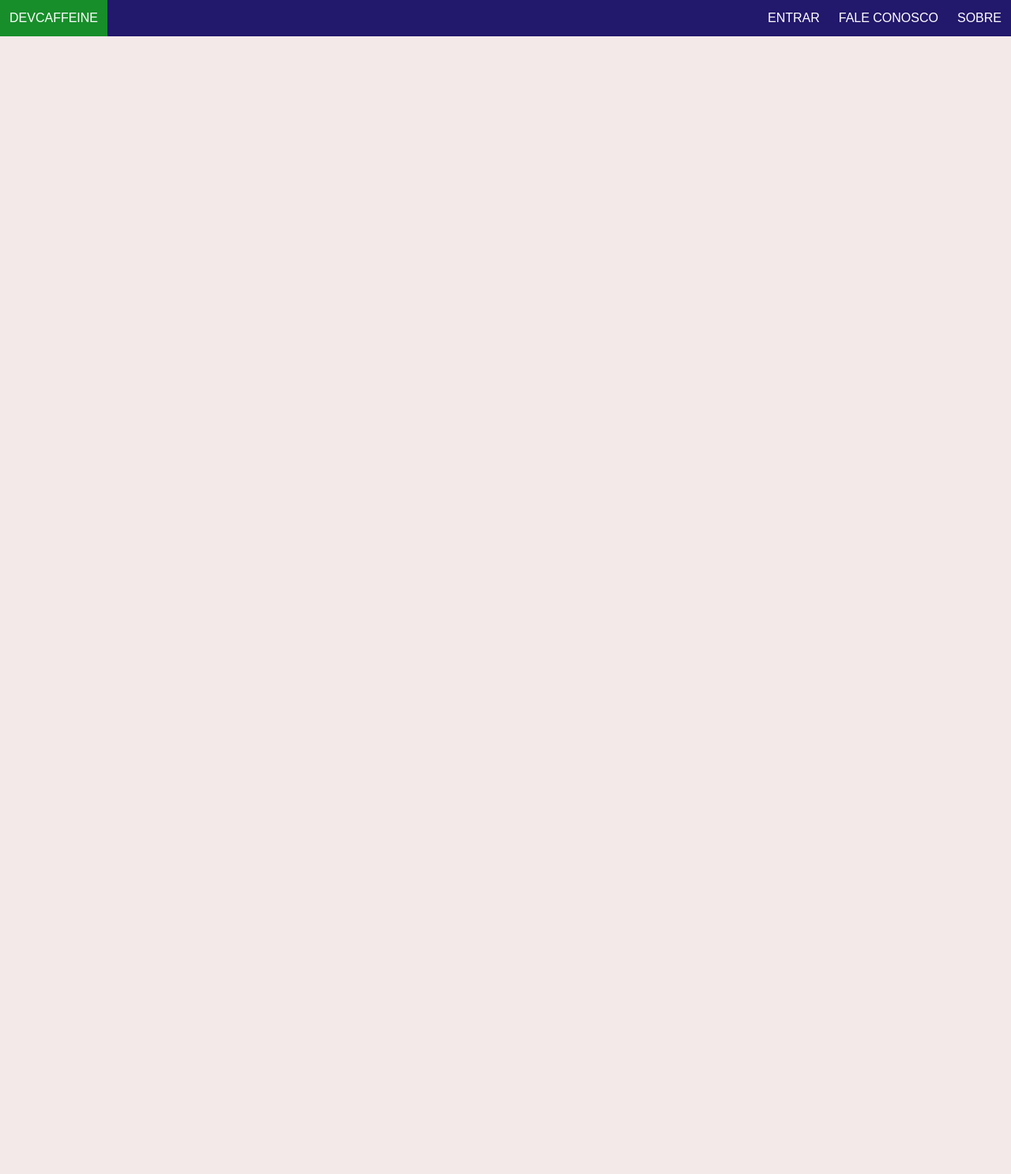
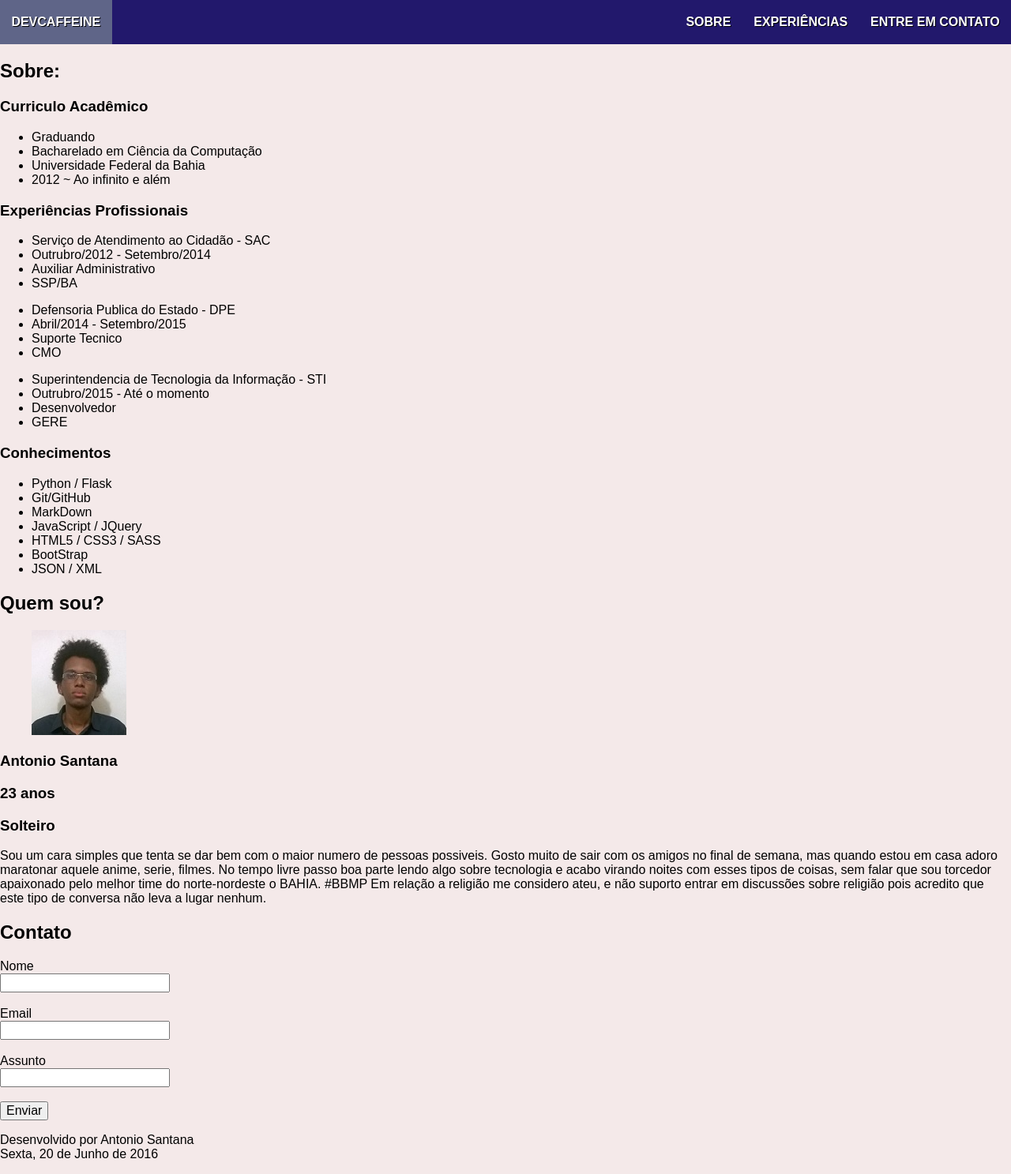
Before and after one commit to antoniocsz/aprendendo-git, a Flask app: page / in a window 1280 px wide. Shown: the whole page at 79% size. Before the commit the page ends 46 px from the top, so only its background shows below. Run offline with Flask 2, Linux system fonts and the light colour scheme.

Commit message:
inserção do conteudo estatico do site

```diff
--- a/helloproject/static/css/style.css
+++ b/helloproject/static/css/style.css
@@ -1,7 +1,7 @@
 .body {
   background-color: #f4e9e9;
-  width: 100%;
-  height: 100%; }
+  max-width: 100%;
+  max-height: 100%; }
 
 .menu {
   padding: 0;
@@ -12,14 +12,18 @@
   overflow: hidden; }
   .menu .esquerda {
     float: left;
-    background-color: #178e2a; }
+    background-color: #51b861; }
   .menu .direita {
     float: right; }
   .menu .esquerda .botaos, .menu .direita .botaos {
     text-transform: uppercase;
     text-decoration: none;
     display: block;
-    padding: 14px 12px;
-    color: white; }
+    padding: 1.2em 0.9em;
+    color: white;
+    font-weight: bolder;
+    text-shadow: 1px 1.1px black; }
+  .menu :hover {
+    background-color: #5f6588; }
 
 /*# sourceMappingURL=style.css.map */
--- a/helloproject/static/css/style.scss
+++ b/helloproject/static/css/style.scss
@@ -1,9 +1,10 @@
 @charset "UTF-8";
 .body{
     background-color: rgb(244, 233, 233);
-    width: 100%;
-    height: 100%;
+    max-width: 100%;
+    max-height: 100%;
 }
+// Cabeçalho
 .menu{
     padding: 0;
     margin: 0;
@@ -13,7 +14,7 @@
     overflow: hidden;
     .esquerda {
         float: left;
-        background-color: rgb(23, 142, 42);
+        background-color: hsl(129, 42%, 52%);
     }
     .direita{
         float: right;
@@ -22,7 +23,12 @@
         text-transform: uppercase;
         text-decoration: none;
         display: block;
-        padding: 14px 12px;
+        padding: 1.2em 0.9em;
         color: white;
+        font-weight: bolder;
+        text-shadow: 1px 1.1px black;
+    }
+    :hover{
+        background-color: rgb(95, 101, 136);
     }
 }
--- a/helloproject/templates/home.html
+++ b/helloproject/templates/home.html
@@ -1,4 +1,92 @@
 {% extends "layout.html" %}
 {% block content %}
+<div id="page">
+    <section id="principal">
+        <h2>Sobre:</h2>
+        <article id="curriculo-academico">
+            <h3>Curriculo Acadêmico</h3>
+            <ul>
+                <li>Graduando</li>
+                <li>Bacharelado em Ciência da Computação</li>
+                <li>Universidade Federal da Bahia</li>
+                <li>2012 ~ Ao infinito e além</li>
+            </ul>
+        </article>
 
+        <article id="experiencias-profissionais">
+            <h3>Experiências Profissionais</h3>
+            <ul>
+                <li>Serviço de Atendimento ao Cidadão - SAC</li>
+                <li>Outrubro/2012 - Setembro/2014</li>
+                <li>Auxiliar Administrativo</li>
+                <li>SSP/BA</li>
+            </ul>
+            <ul>
+                <li>Defensoria Publica do Estado - DPE</li>
+                <li>Abril/2014 - Setembro/2015</li>
+                <li>Suporte Tecnico</li>
+                <li>CMO</li>
+            </ul>
+
+            <ul>
+                <li>Superintendencia de Tecnologia da Informação - STI</li>
+                <li>Outrubro/2015 - Até o momento</li>
+                <li>Desenvolvedor</li>
+                <li>GERE</li>
+            </ul>
+        </article>
+
+        <article id="linguagens">
+            <h3>Conhecimentos</h3>
+            <ul>
+                <li>Python / Flask</li>
+                <li>Git/GitHub</li>
+                <li>MarkDown</li>
+                <li>JavaScript / JQuery</li>
+                <li>HTML5 / CSS3 / SASS</li>
+                <li>BootStrap</li>
+                <li>JSON / XML</li>
+            </ul>
+        </article>
+    </section>
+    <section id="quem-sou-eu">
+        <h2>Quem sou?</h2>
+        <figure>
+            <img src="{{url_for('static', filename = 'img/tonho.jpg')}}" alt="foto de antonio" />
+        </figure>
+
+        <h3>Antonio Santana</h3>
+        <h3>23 anos</h3>
+        <h3>Solteiro</h3>
+
+        <p>Sou um cara simples que tenta se dar bem com o maior numero de pessoas possiveis. Gosto muito de sair com os amigos no final de semana, mas quando estou em casa adoro maratonar aquele anime, serie, filmes.
+
+            No tempo livre passo boa parte lendo algo sobre tecnologia e acabo virando noites com esses tipos de coisas, sem falar que sou torcedor apaixonado pelo melhor time do norte-nordeste o BAHIA. #BBMP
+
+            Em relação a religião me considero ateu, e não suporto entrar em discussões sobre religião pois acredito que este tipo de conversa não leva a lugar nenhum.</p>
+        </section>
+        <section>
+            <h2>Contato</h2>
+            <form>
+                <label>Nome</label>
+                <br>
+                <input type="text" name="Nome">
+                <br><br>
+                <label>Email</label>
+                <br>
+                <input type="email" name="Email">
+                <br><br>
+                <label>Assunto</label>
+                <br>
+                <input type="text" name="Assunto">
+                <br><br>
+                <input type="submit" value="Enviar">
+            </form>
+        </section>
+
+        <footer>
+            <p>Desenvolvido por Antonio Santana<br>
+                Sexta, 20 de Junho de 2016</p>
+            </footer>
+</div>
 {% endblock %}
--- a/helloproject/templates/layout.html
+++ b/helloproject/templates/layout.html
@@ -10,10 +10,10 @@
         <nav>
             <ul class="menu">
                 <li class="esquerda"><a class="botaos" href="#">DevCaffeine</a></li>
+                <li class="direita"><a class="botaos" href="#">Entre em Contato</a></li>
+                <li class="direita"><a
+                class="botaos" href="#">Experiências</a></li>
                 <li class="direita"><a class="botaos" href="#">Sobre</a></li>
-                <li class="direita"><a
-                class="botaos" href="#">Fale Conosco</a></li>
-                <li class="direita"><a class="botaos" href="#">Entrar</a></li>
             </ul>
         </nav>
     </header>
```
Also changed, not shown: README.md, helloproject/static/img/fundo.jpg (added), helloproject/static/img/tonho.jpg (added).
